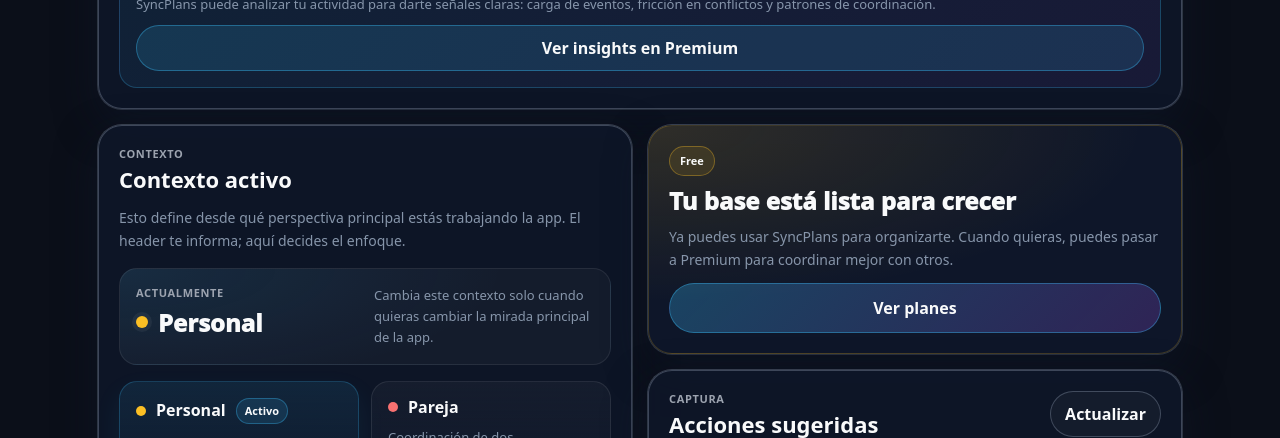
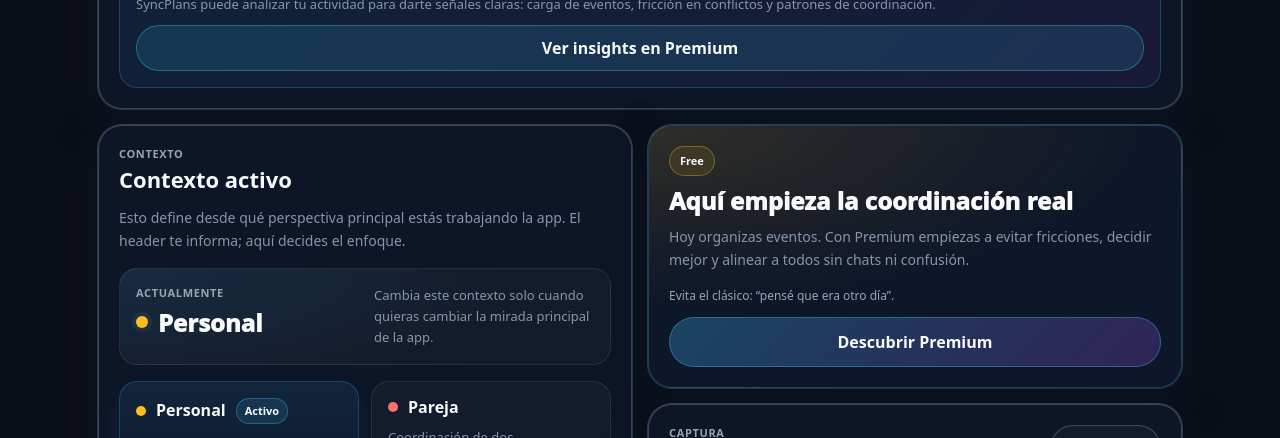
Before and after one commit to Fgainzall/syncplans-app, a Next.js app: page /panel in a window 1280 px wide. Shown: the part 880-1318 px from the top of the page. Built offline with nearby package versions, Linux system fonts and the light colour scheme; no server answers.

Commit message:
Improve premium conversion messaging in panel and plans

```diff
--- a/src/app/panel/page.tsx
+++ b/src/app/panel/page.tsx
@@ -485,39 +485,43 @@ const canUseAdvancedAnalytics = hasPremiumAccess(profile);
     if (normalizedTier.startsWith("founder")) {
       return {
         pill: "Founder",
-        title: "Tu acceso fundador sigue activo",
+        title: "Tienes acceso fundador",
         copy:
-          "Mantienes una posición temprana en SyncPlans con beneficios preferenciales.",
-        cta: "Ver planes",
+          "Estás dentro desde el inicio. SyncPlans evoluciona contigo y mantienes beneficios preferenciales permanentes.",
+        cta: "Ver beneficios",
+        tone: "founder",
       };
     }
 
     if (trialActive) {
       return {
-        pill: "Prueba Premium",
-        title: "Tienes Premium desbloqueado",
+        pill: "Trial activo",
+        title: "Ya estás coordinando mejor",
         copy:
-          "Estás probando la experiencia completa para coordinar mejor con pareja, familia y grupos compartidos.",
-        cta: "Ver planes",
+          "Estás probando cómo se siente coordinar sin fricción: decisiones claras, contexto completo y menos discusiones.",
+        cta: "Mantener Premium",
+        tone: "trial",
       };
     }
 
     if (premiumActive) {
       return {
         pill: "Premium",
-        title: "Tu experiencia completa está activa",
+        title: "Coordinación sin fricción activa",
         copy:
-          "Tus funciones avanzadas están listas para ayudarte a coordinar con menos fricción.",
+          "Ya tienes la experiencia completa: decisiones claras, integración externa y control real del tiempo compartido.",
         cta: "Gestionar plan",
+        tone: "premium",
       };
     }
 
     return {
       pill: "Free",
-      title: "Tu base está lista para crecer",
+      title: "Aquí empieza la coordinación real",
       copy:
-        "Ya puedes usar SyncPlans para organizarte. Cuando quieras, puedes pasar a Premium para coordinar mejor con otros.",
-      cta: "Ver planes",
+        "Hoy organizas eventos. Con Premium empiezas a evitar fricciones, decidir mejor y alinear a todos sin chats ni confusión.",
+      cta: "Descubrir Premium",
+      tone: "free",
     };
   }, [premiumActive, tier, trialActive]);
 
@@ -980,10 +984,61 @@ const canUseAdvancedAnalytics = hasPremiumAccess(profile);
           </div>
 
           <div style={styles.rightCol}>
-            <section style={styles.planCard}>
+            <section
+              style={{
+                ...styles.planCard,
+                border:
+                  planInfo.tone === "free"
+                    ? "1px solid rgba(56,189,248,0.25)"
+                    : planInfo.tone === "trial"
+                    ? "1px solid rgba(168,85,247,0.35)"
+                    : planInfo.tone === "premium"
+                    ? "1px solid rgba(34,197,94,0.35)"
+                    : "1px solid rgba(251,191,36,0.35)",
+              }}
+            >
               <div style={styles.planPill}>{planInfo.pill}</div>
+
               <h2 style={styles.planTitle}>{planInfo.title}</h2>
+
               <p style={styles.planCopy}>{planInfo.copy}</p>
+
+              {planInfo.tone === "free" && (
+                <div
+                  style={{
+                    fontSize: 12,
+                    color: colors.textSecondary,
+                    marginTop: 4,
+                  }}
+                >
+                  Evita el clásico: “pensé que era otro día”.
+                </div>
+              )}
+
+              {planInfo.tone === "trial" && (
+                <div
+                  style={{
+                    fontSize: 12,
+                    color: colors.textSecondary,
+                    marginTop: 4,
+                  }}
+                >
+                  Estás viendo cómo cambia la coordinación cuando todos ven lo mismo.
+                </div>
+              )}
+
+              {planInfo.tone === "premium" && (
+                <div
+                  style={{
+                    fontSize: 12,
+                    color: colors.textSecondary,
+                    marginTop: 4,
+                  }}
+                >
+                  Todo está alineado. Solo mantén el flujo.
+                </div>
+              )}
+
               <button
                 type="button"
                 style={styles.primaryCta}
```
